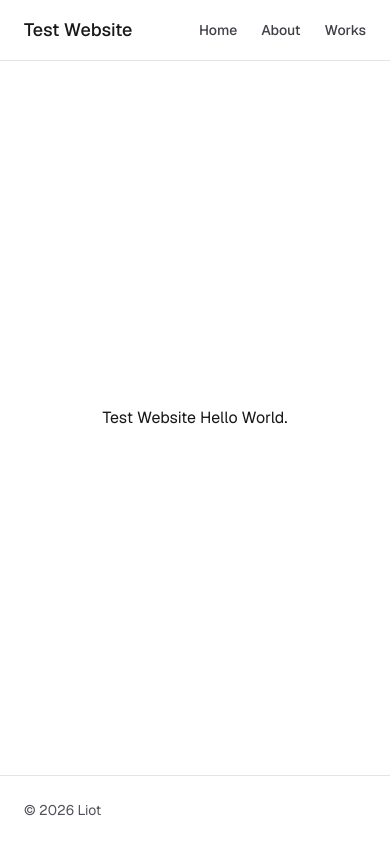
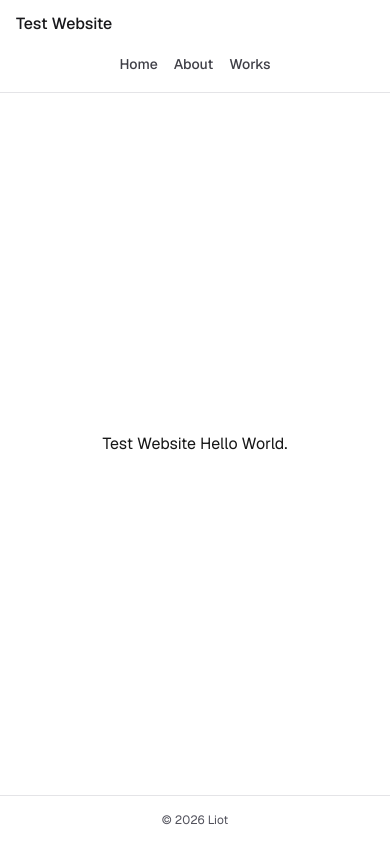
Before and after one commit to kams3261/liot-website, a Next.js app: page / in a window 390 px wide. Built offline with nearby package versions, Linux system fonts and the light colour scheme.

Commit message:
レスポンシブ化

```diff
--- a/src/app/about/page.tsx
+++ b/src/app/about/page.tsx
@@ -1,6 +1,6 @@
 export default function AboutPage() {
   return (
-    <div className="mx-auto flex flex-1 items-center justify-center px-6 py-16">
+    <div className="mx-auto flex w-full flex-1 items-center justify-center px-4 py-10 text-center sm:px-6 sm:py-16">
       <p>About</p>
     </div>
   );
--- a/src/app/layout.tsx
+++ b/src/app/layout.tsx
@@ -31,9 +31,9 @@ export default function RootLayout({
       lang="ja"
       className={`${geistSans.variable} ${geistMono.variable} h-full antialiased`}
     >
-      <body className="flex min-h-full flex-col">
+      <body className="flex min-h-dvh flex-col overflow-x-hidden">
         <Header />
-        <main className="flex flex-1 flex-col">{children}</main>
+        <main className="flex min-h-0 flex-1 flex-col">{children}</main>
         <Footer />
       </body>
     </html>
--- a/src/app/page.tsx
+++ b/src/app/page.tsx
@@ -1,6 +1,6 @@
 export default function Home() {
   return (
-    <div className="mx-auto flex flex-1 items-center justify-center px-6 py-16">
+    <div className="mx-auto flex w-full flex-1 items-center justify-center px-4 py-10 text-center sm:px-6 sm:py-16">
       <p>Test Website Hello World.</p>
     </div>
   );
--- a/src/app/works/page.tsx
+++ b/src/app/works/page.tsx
@@ -1,6 +1,6 @@
 export default function WorksPage() {
   return (
-    <div className="mx-auto flex flex-1 items-center justify-center px-6 py-16">
+    <div className="mx-auto flex w-full flex-1 items-center justify-center px-4 py-10 text-center sm:px-6 sm:py-16">
       <p>Works</p>
     </div>
   );
--- a/src/components/Footer.tsx
+++ b/src/components/Footer.tsx
@@ -1,7 +1,7 @@
 export function Footer() {
   return (
     <footer className="mt-auto border-t border-zinc-200">
-      <div className="mx-auto max-w-4xl px-6 py-6 text-sm text-zinc-600">
+      <div className="mx-auto w-full max-w-4xl px-4 py-4 text-center text-xs text-zinc-600 sm:px-6 sm:py-6 sm:text-left sm:text-sm">
         <p>&copy; {new Date().getFullYear()} Liot</p>
       </div>
     </footer>
--- a/src/components/Header.tsx
+++ b/src/components/Header.tsx
@@ -3,16 +3,19 @@ import Link from "next/link";
 export function Header() {
   return (
     <header className="border-b border-zinc-200">
-      <div className="mx-auto flex max-w-4xl items-center justify-between px-6 py-4">
-        <Link href="/" className="text-lg font-medium text-zinc-900">
+      <div className="mx-auto flex w-full max-w-4xl flex-col gap-3 px-4 py-3 sm:flex-row sm:items-center sm:justify-between sm:gap-0 sm:px-6 sm:py-4">
+        <Link
+          href="/"
+          className="text-base font-medium text-zinc-900 sm:text-lg"
+        >
           Test Website
         </Link>
         <nav aria-label="グローバルナビゲーション">
-          <ul className="flex gap-6">
+          <ul className="flex flex-wrap justify-center gap-x-4 gap-y-1 sm:justify-end sm:gap-x-6 sm:gap-y-0">
             <li>
               <Link
                 href="/"
-                className="text-sm font-medium text-zinc-700 hover:text-zinc-900"
+                className="inline-block py-1.5 text-sm font-medium text-zinc-700 hover:text-zinc-900 active:text-zinc-900 sm:py-0"
               >
                 Home
               </Link>
@@ -20,7 +23,7 @@ export function Header() {
             <li>
               <Link
                 href="/about"
-                className="text-sm font-medium text-zinc-700 hover:text-zinc-900"
+                className="inline-block py-1.5 text-sm font-medium text-zinc-700 hover:text-zinc-900 active:text-zinc-900 sm:py-0"
               >
                 About
               </Link>
@@ -28,7 +31,7 @@ export function Header() {
             <li>
               <Link
                 href="/works"
-                className="text-sm font-medium text-zinc-700 hover:text-zinc-900"
+                className="inline-block py-1.5 text-sm font-medium text-zinc-700 hover:text-zinc-900 active:text-zinc-900 sm:py-0"
               >
                 Works
               </Link>
```
